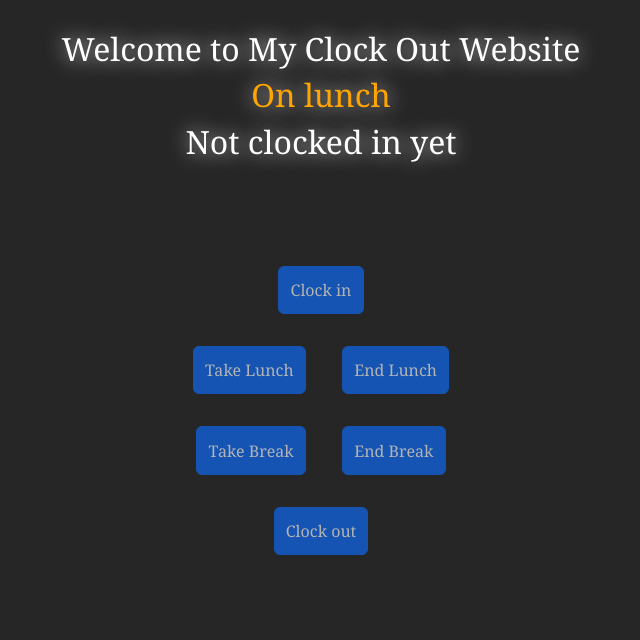
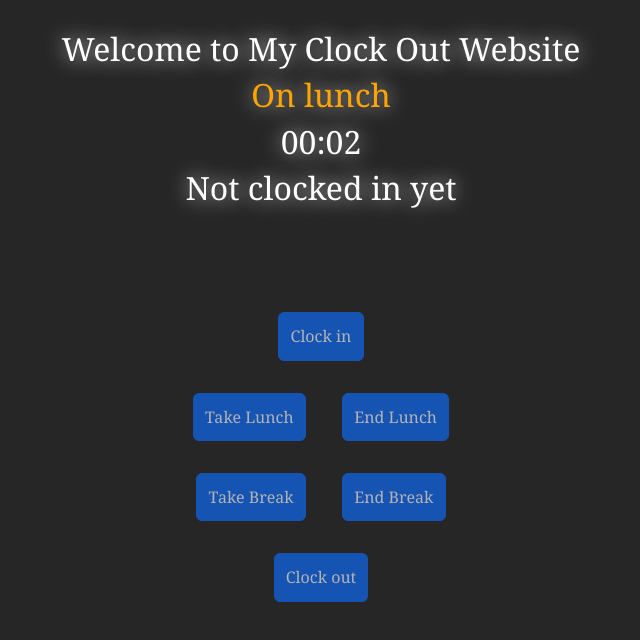
Before and after one commit to CoderJourney-code/clockout.github.io, a plain HTML site: page index.html in a window 1280 px wide. Both pictures are taken after a click on the button "Take Lunch". Shown: the whole page, without its empty margins (319-959 px from the left). Drawn offline with nearby package versions, Linux system fonts and the light colour scheme.

Commit message:
Added break timer

```diff
--- a/index.html
+++ b/index.html
@@ -13,6 +13,13 @@
 
     <!-- Your HTML content goes here -->
     <h1 id="status">Clocked in</h1>
+    <div class="container-fluid">
+        <div class="row">
+            <div class="col text-center">
+                <h2 id="break_timer">Test</h2>
+            </div>
+        </div>
+    </div>
     <h1 id="clock">00:00:00</h2>
     <div class="container">
         <div class="row">
@@ -37,6 +44,7 @@
                 <button id="clock_out" class="btn btn-primary">Clock out</button>
             </div>
         </div>
+
     </div>
     <script src="main.js"></script>
     <script src="https://cdn.jsdelivr.net/npm/bootstrap@5.2.3/dist/js/bootstrap.bundle.min.js" integrity="sha384-kenU1KFdBIe4zVF0s0G1M5b4hcpxyD9F7jL+jjXkk+Q2h455rYXK/7HAuoJl+0I4" crossorigin="anonymous"></script>
--- a/main.js
+++ b/main.js
@@ -53,6 +53,7 @@ function updateUI() {
     end_break_button.disabled = !on_break || !clocked_in || on_lunch;
     take_lunch_button.disabled = !clocked_in || on_lunch || on_break;
     end_lunch_button.disabled = !on_lunch || !clocked_in || on_break;
+    break_timer.hidden = !on_break && !on_lunch;
 
 
     if (clocked_in && !on_break && !on_lunch) {
@@ -114,14 +115,15 @@ function updateStorage() {
 
 
 
-let clock_in_button = document.getElementById("clock_in");
-let clock_out_button = document.getElementById("clock_out");
-let take_break_button = document.getElementById("take_break");
-let end_break_button = document.getElementById("end_break");
-let take_lunch_button = document.getElementById("take_lunch");
-let end_lunch_button = document.getElementById("end_lunch");
-let clock = document.getElementById("clock");
-let status_element = document.getElementById("status");
+const clock_in_button = document.getElementById("clock_in");
+const clock_out_button = document.getElementById("clock_out");
+const take_break_button = document.getElementById("take_break");
+const end_break_button = document.getElementById("end_break");
+const take_lunch_button = document.getElementById("take_lunch");
+const end_lunch_button = document.getElementById("end_lunch");
+const clock = document.getElementById("clock");
+const status_element = document.getElementById("status");
+const break_timer = document.getElementById("break_timer");
 
 clock_in_button.addEventListener("click", clock_in);
 clock_out_button.addEventListener("click", clock_out);
@@ -159,6 +161,7 @@ function take_lunch() {
     on_lunch = 1;
     updateUI();
     updateStorage();
+    startBreakTimer();
 
 }
 
@@ -176,6 +179,7 @@ function take_break() {
     on_break = 1;
     updateUI();
     updateStorage();
+    startBreakTimer();
 }
 
 
@@ -185,6 +189,28 @@ function end_break() {
     calculateBreakTime(break_start_time_data, break_end_time_data);
     updateUI();
     updateStorage();
+}
+
+let timer = null;
+function startBreakTimer() {
+    let seconds = 0;
+    let minutes = 0;
+    if (timer !== null) {
+        clearInterval(timer);
+        timer = null;
+    }
+
+    timer = setInterval(() => {
+        seconds++;
+        if (seconds === 60) {
+            seconds = 0;
+            minutes++;
+        }
+
+        let formattedTime = `${minutes.toString().padStart(2, '0')}:${seconds.toString().padStart(2, '0')}`;
+        break_timer.textContent = formattedTime;
+    }, 1000);
+
 }
 
 function calculateBreakTime(start, end, regular_break=1) {
--- a/style.css
+++ b/style.css
@@ -1,6 +1,14 @@
 h1 {
     color: rgb(255, 255, 255);
     font-size: 2em; /* Use vw unit for responsive font size */
+    text-align: center;
+    text-shadow: 0 0 20px rgba(255, 255, 255, 0.8);
+    width: 100%;
+}
+
+h2 {
+    color: rgb(255, 255, 255);
+    font-size: 2em;
     text-align: center;
     text-shadow: 0 0 20px rgba(255, 255, 255, 0.8);
     width: 100%;
```
